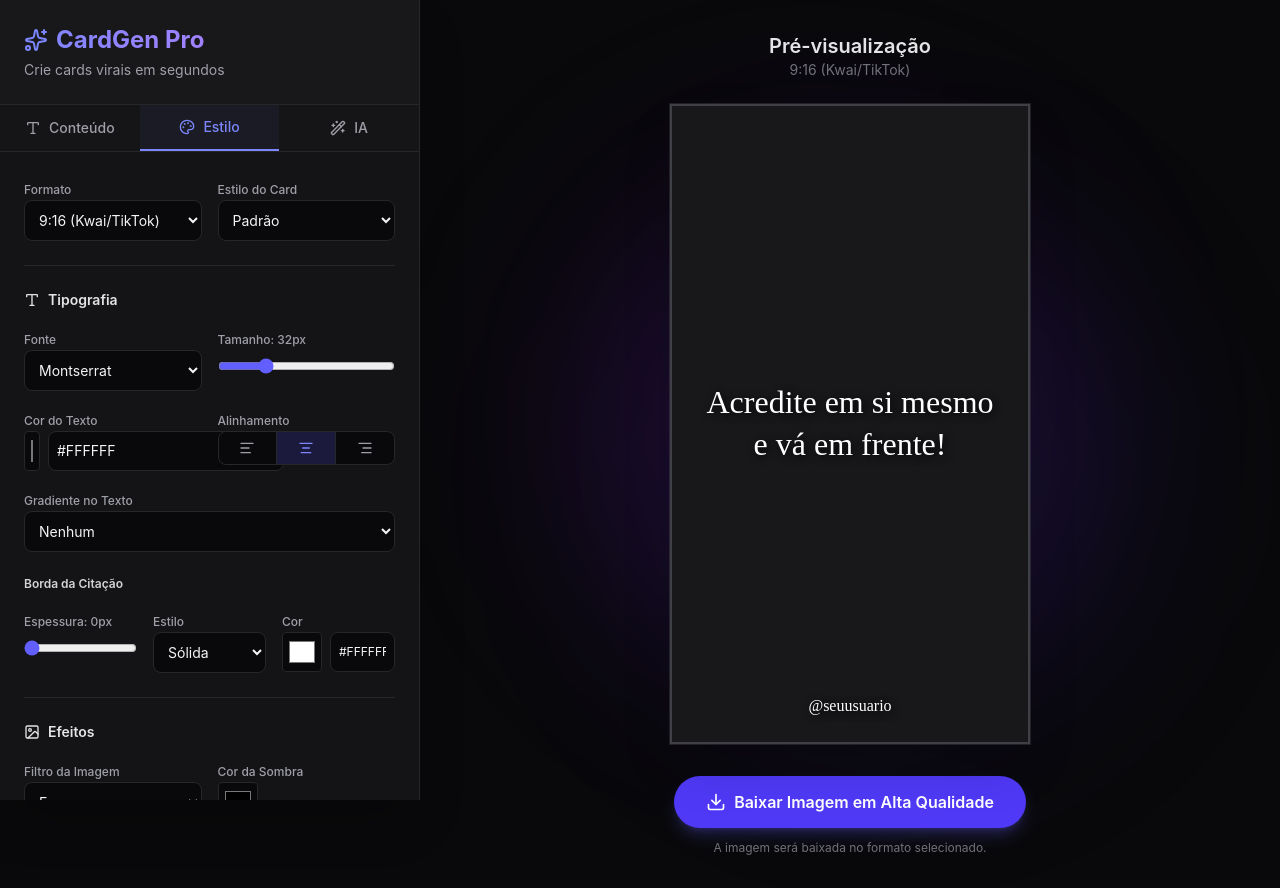
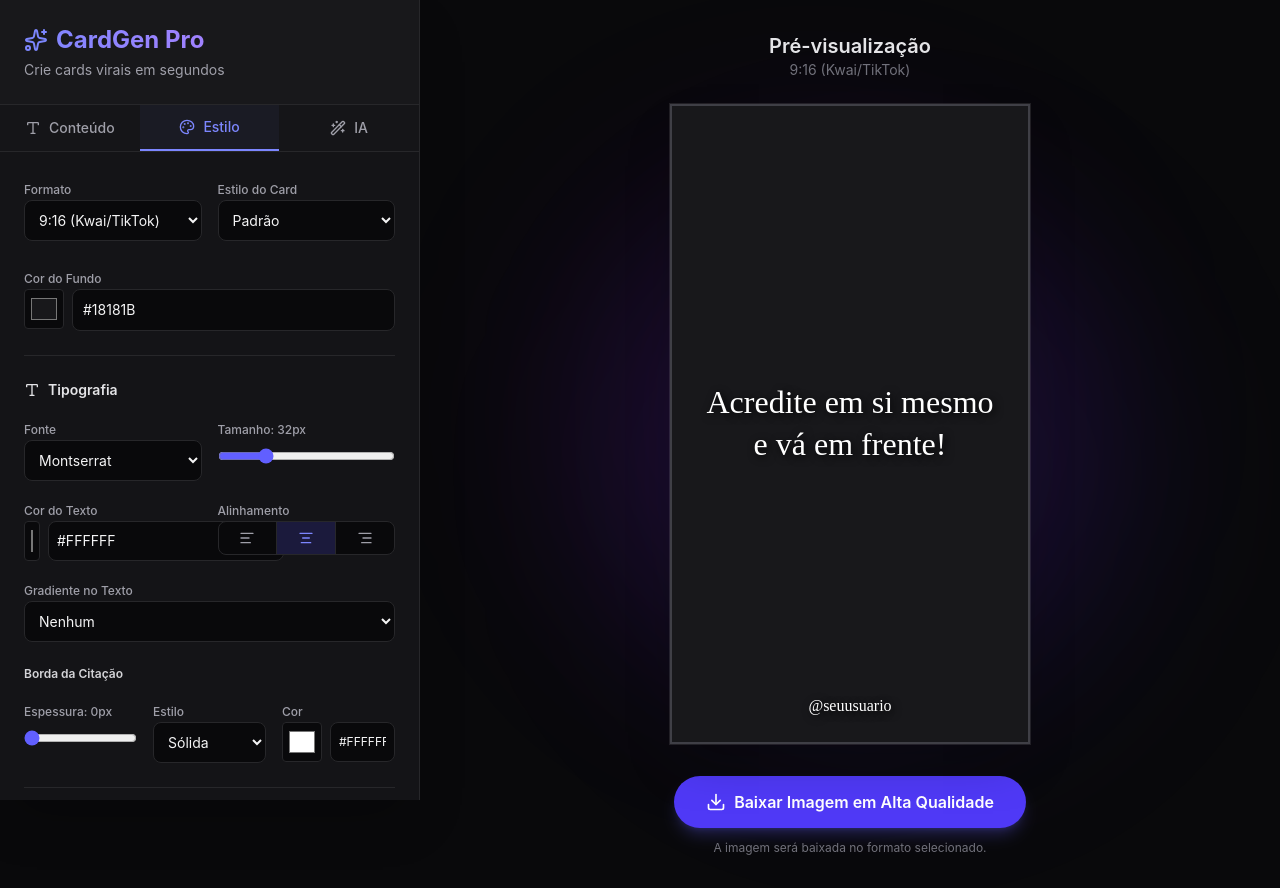
Before and after one commit to noob-programador/CardGenPro, a React (Vite) app: page / in a window 1280 px wide. Both pictures are taken after a click on the button "Estilo". Built offline with nearby package versions, Linux system fonts and the light colour scheme.

Commit message:
feat: Add card background color picker
Introduce a state variable and UI element to allow users to customize the card's background color. The default color is set to #18181b.

```diff
--- a/src/App.tsx
+++ b/src/App.tsx
@@ -91,6 +91,7 @@ export default function App() {
   // Style State
   const [format, setFormat] = useState("9:16");
   const [cardStyle, setCardStyle] = useState("default");
+  const [cardBgColor, setCardBgColor] = useState("#18181b");
   const [font, setFont] = useState("Montserrat");
   const [textColor, setTextColor] = useState("#ffffff");
   const [gradient, setGradient] = useState("none");
@@ -324,7 +325,7 @@ FRASE 2: Outra frase diferente
       position: 'relative',
       overflow: 'hidden',
       transition: 'all 0.3s ease',
-      backgroundColor: '#18181b', // zinc-900
+      backgroundColor: cardBgColor, // Use state instead of hardcoded zinc-900
       color: '#ffffff', // Force hex color to prevent oklch inheritance
     };
 
@@ -529,6 +530,24 @@ FRASE 2: Outra frase diferente
                   >
                     {CARD_STYLES.map(s => <option key={s.value} value={s.value}>{s.label}</option>)}
                   </select>
+                </div>
+              </div>
+
+              <div className="space-y-2">
+                <label className="text-xs font-medium text-zinc-400">Cor do Fundo</label>
+                <div className="flex gap-2">
+                  <input
+                    type="color"
+                    value={cardBgColor}
+                    onChange={(e) => setCardBgColor(e.target.value)}
+                    className="w-10 h-10 rounded cursor-pointer bg-zinc-950 border border-zinc-800 p-1 shrink-0"
+                  />
+                  <input
+                    type="text"
+                    value={cardBgColor}
+                    onChange={(e) => setCardBgColor(e.target.value)}
+                    className="flex-1 bg-zinc-950 border border-zinc-800 rounded-lg p-2.5 text-sm outline-none focus:border-indigo-500 uppercase"
+                  />
                 </div>
               </div>
 
```
